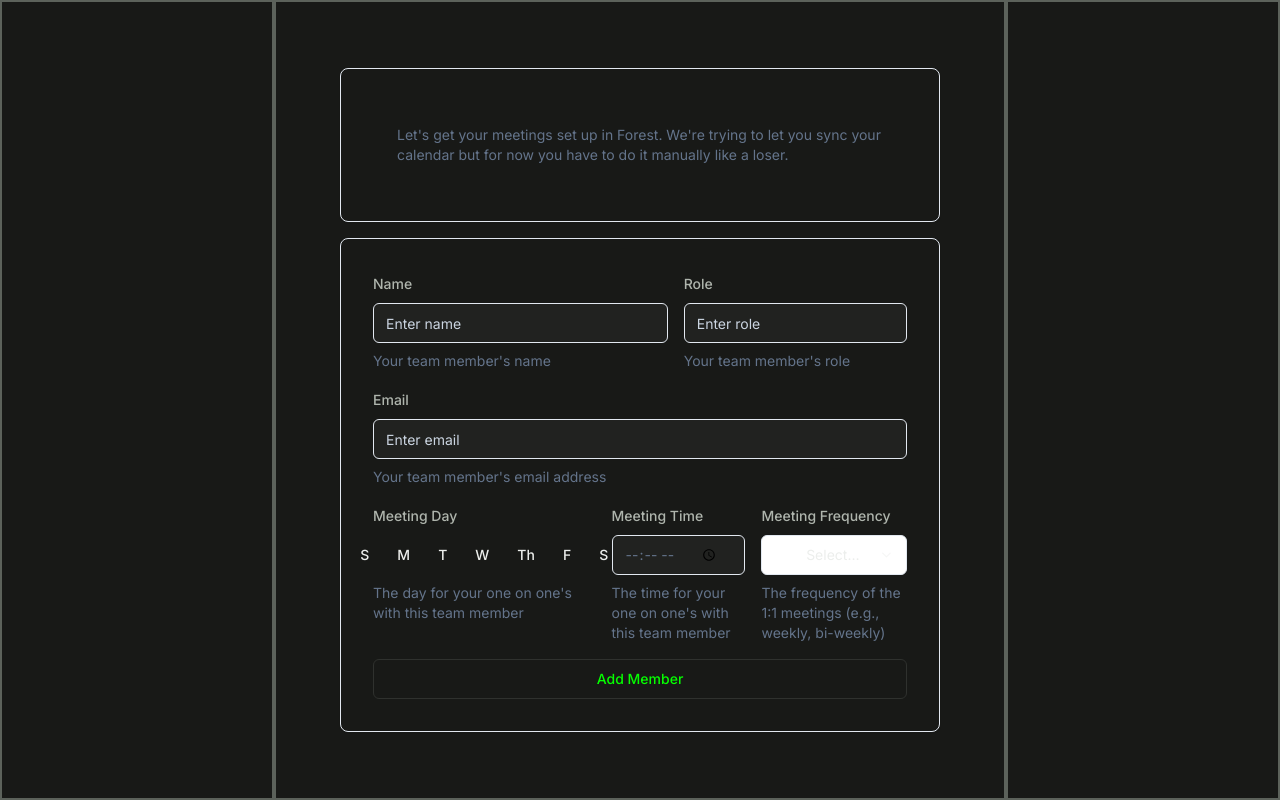
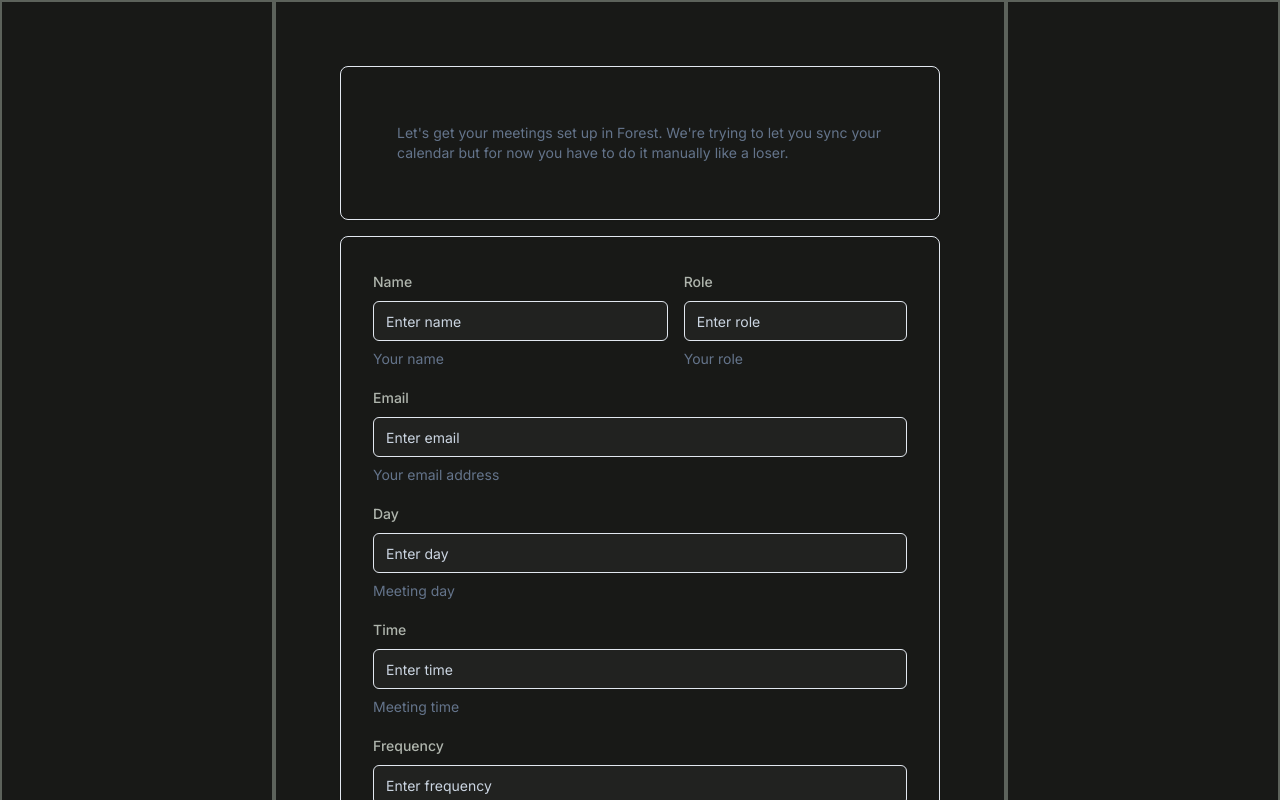
Before and after one commit to toastts/forest, a Next.js app: page /setup in a window 1280 px wide. Both pictures are taken after typing "Sample", "Sample", "name@example.com", "Sample" into the empty fields and a click on the button "Submit". Shown: the top 800 px of the page. Built offline with nearby package versions, Linux system fonts and the light colour scheme.

Commit message:
added supabase backend logic

```diff
--- a/app/(app)/setup/page.tsx
+++ b/app/(app)/setup/page.tsx
@@ -6,22 +6,11 @@ import UserOnboardForm from '@/components/UserOnboardForm';
 import MeetingOnboardForm from '@/components/MeetingOnboardForm';
 import { Card, CardHeader, CardTitle, CardDescription } from '@/components/ui/card';
 import { Button } from '@/components/ui/button';
+import { TablesInsert } from '@/lib/database.types';
 
 interface CombinedFormValues {
-  userForm: {
-    name: string;
-    role: string;
-    email: string;
-    prompt?: string;
-  };
-  meetingForms: {
-    name: string;
-    role: string;
-    email: string;
-    day: string;
-    time: string;
-    frequency: string;
-  }[];
+  userForm: TablesInsert<'users'>;
+  meetingForms: TablesInsert<'meetings'>[];
 }
 
 export default function SetupPage() {
--- a/app/api/forms/route.ts
+++ b/app/api/forms/route.ts
@@ -1,24 +1,10 @@
 import { NextResponse } from 'next/server';
-import { prisma } from '@/lib/prisma';
-
-interface UserForm {
-  name: string;
-  role: string;
-  email: string;
-}
-
-interface MeetingForm {
-  name: string;
-  role: string;
-  email: string;
-  day: string;
-  time: string;
-  frequency: string;
-}
+import { supabase } from '@/lib/supabase';
+import { TablesInsert, Tables } from '@/lib/database.types';
 
 interface RequestBody {
-  userForm: UserForm;
-  meetingForms: MeetingForm[];
+  userForm: TablesInsert<'users'>;
+  meetingForms: TablesInsert<'meetings'>[];
 }
 
 export async function POST(request: Request) {
@@ -29,29 +15,28 @@ export async function POST(request: Request) {
     console.log('Received meetingForms:', meetingForms);
 
     // Save user data
-    const user = await prisma.user.create({
-      data: {
-        name: userForm.name,
-        role: userForm.role,
-        email: userForm.email,
-      },
-    });
+    const { data: user, error: userError } = await supabase
+      .from('users')
+      .insert([userForm])
+      .select('id') // Ensure we select the id field
+      .single();
+
+    if (userError) {
+      console.error('Error creating user:', userError);
+      throw userError;
+    }
+
+    if (!user || !user.id) {
+      throw new Error('User creation failed or user ID is missing');
+    }
 
     console.log('User created:', user);
 
     // Save meeting data
     const meetingPromises = meetingForms.map((meetingForm) =>
-      prisma.meeting.create({
-        data: {
-          name: meetingForm.name,
-          role: meetingForm.role,
-          email: meetingForm.email,
-          day: meetingForm.day,
-          time: meetingForm.time,
-          frequency: meetingForm.frequency,
-          userId: user.id,
-        },
-      })
+      supabase
+        .from('meetings')
+        .insert([{ ...meetingForm, user_id: user.id }])
     );
 
     const meetings = await Promise.all(meetingPromises);
--- a/components/MeetingOnboardForm.tsx
+++ b/components/MeetingOnboardForm.tsx
@@ -8,8 +8,7 @@ import { Input } from '@/components/ui/input';
 import { Form, FormItem, FormLabel, FormControl, FormDescription, FormMessage } from '@/components/ui/form';
 import { zodResolver } from '@hookform/resolvers/zod';
 import { z } from 'zod';
-import { Select, SelectTrigger, SelectValue, SelectContent, SelectItem } from '@/components/ui/select';
-import { ToggleGroup, ToggleGroupItem } from '@/components/ui/toggle-group';
+import { TablesInsert } from '@/lib/database.types';
 
 interface OnboardFormValues {
   name: string;
@@ -30,12 +29,12 @@ const FormSchema = z.object({
 });
 
 interface MeetingOnboardFormProps {
-  onSubmit: (data: OnboardFormValues) => void;
-  onAddMeeting: (data: OnboardFormValues) => void;
+  onSubmit: () => Promise<void>;
+  onAddMeeting: (data: TablesInsert<'meetings'>) => void;
 }
 
 export default function MeetingOnboardForm({ onSubmit, onAddMeeting }: MeetingOnboardFormProps) {
-  const form = useForm<OnboardFormValues>({
+  const form = useForm<TablesInsert<'meetings'>>({
     resolver: zodResolver(FormSchema),
     defaultValues: {
       name: '',
@@ -47,14 +46,14 @@ export default function MeetingOnboardForm({ onSubmit, onAddMeeting }: MeetingOn
     },
   });
 
-  const handleAddMember = (data: OnboardFormValues) => {
+  const handleAddMeeting = (data: TablesInsert<'meetings'>) => {
     onAddMeeting(data);
     form.reset();
   };
 
   return (
     <Form {...form}>
-      <form onSubmit={form.handleSubmit(handleAddMember)} className="space-y-4">
+      <form onSubmit={form.handleSubmit(handleAddMeeting)} className="space-y-4">
         <div className="flex space-x-4">
           <FormItem className="w-7/12">
             <FormLabel className="text-text-primary">Name</FormLabel>
@@ -65,7 +64,7 @@ export default function MeetingOnboardForm({ onSubmit, onAddMeeting }: MeetingOn
                 render={({ field }) => <Input placeholder="Enter name" {...field} />}
               />
             </FormControl>
-            <FormDescription>Your team member's name</FormDescription>
+            <FormDescription>Your name</FormDescription>
             <FormMessage />
           </FormItem>
 
@@ -78,7 +77,7 @@ export default function MeetingOnboardForm({ onSubmit, onAddMeeting }: MeetingOn
                 render={({ field }) => <Input placeholder="Enter role" {...field} />}
               />
             </FormControl>
-            <FormDescription>Your team member's role</FormDescription>
+            <FormDescription>Your role</FormDescription>
             <FormMessage />
           </FormItem>
         </div>
@@ -92,87 +91,56 @@ export default function MeetingOnboardForm({ onSubmit, onAddMeeting }: MeetingOn
               render={({ field }) => <Input placeholder="Enter email" {...field} />}
             />
           </FormControl>
-          <FormDescription>Your team member's email address</FormDescription>
+          <FormDescription>Your email address</FormDescription>
           <FormMessage />
         </FormItem>
 
-        <div className="flex space-x-4">
-          <FormItem className="w-5/12">
-            <FormLabel className="text-text-primary">Meeting Day</FormLabel>
+        <FormItem>
+          <FormLabel className="text-text-primary">Day</FormLabel>
           <FormControl>
             <Controller
               name="day"
               control={form.control}
-                render={({ field }) => (
-                  <ToggleGroup type="single" onValueChange={field.onChange} value={field.value}>
-                    <ToggleGroupItem value="Sunday" aria-label="Meeting day: Sunday">
-                      <span>S</span>
-                    </ToggleGroupItem>
-                    <ToggleGroupItem value="Monday" aria-label="Meeting day: Monday">
-                      <span>M</span>
-                    </ToggleGroupItem>
-                    <ToggleGroupItem value="Tuesday" aria-label="Meeting day: Tuesday">
-                      <span>T</span>
-                    </ToggleGroupItem>
-                    <ToggleGroupItem value="Wednesday" aria-label="Meeting day: Wednesday">
-                      <span>W</span>
-                    </ToggleGroupItem>
-                    <ToggleGroupItem value="Thursday" aria-label="Meeting day: Thursday">
-                      <span>Th</span>
-                    </ToggleGroupItem>
-                    <ToggleGroupItem value="Friday" aria-label="Meeting day: Friday">
-                      <span>F</span>
-                    </ToggleGroupItem>
-                    <ToggleGroupItem value="Saturday" aria-label="Meeting day: Saturday">
-                      <span>S</span>
-                    </ToggleGroupItem>
-                  </ToggleGroup>
-                )}
+              render={({ field }) => <Input placeholder="Enter day" {...field} />}
             />
           </FormControl>
-            <FormDescription>The day for your one on one's with this team member</FormDescription>
+          <FormDescription>Meeting day</FormDescription>
           <FormMessage />
         </FormItem>
+
         <FormItem>
-            <FormLabel className="text-text-primary">Meeting Time</FormLabel>
+          <FormLabel className="text-text-primary">Time</FormLabel>
           <FormControl>
             <Controller
               name="time"
               control={form.control}
-                render={({ field }) => <Input type="time" placeholder="Enter meeting time" {...field} />}
+              render={({ field }) => <Input placeholder="Enter time" {...field} />}
             />
           </FormControl>
-            <FormDescription>The time for your one on one's with this team member</FormDescription>
+          <FormDescription>Meeting time</FormDescription>
           <FormMessage />
         </FormItem>
+
         <FormItem>
-            <FormLabel className="text-text-primary">Meeting Frequency</FormLabel>
+          <FormLabel className="text-text-primary">Frequency</FormLabel>
           <FormControl>
             <Controller
               name="frequency"
               control={form.control}
-                render={({ field }) => (
-                  <Select onValueChange={field.onChange} value={field.value}>
-                    <SelectTrigger>
-                      <SelectValue placeholder="Select frequency" />
-                    </SelectTrigger>
-                    <SelectContent>
-                      <SelectItem value="Weekly">Weekly</SelectItem>
-                      <SelectItem value="Biweekly">Biweekly</SelectItem>
-                      <SelectItem value="Monthly">Monthly</SelectItem>
-                    </SelectContent>
-                  </Select>
-                )}
+              render={({ field }) => <Input placeholder="Enter frequency" {...field} />}
             />
           </FormControl>
-            <FormDescription>The frequency of the 1:1 meetings (e.g., weekly, bi-weekly)</FormDescription>
+          <FormDescription>Meeting frequency</FormDescription>
           <FormMessage />
         </FormItem>
-        </div>
+
         <Button type="submit" variant="outline" className="w-full text-branding-bright border-background-border bg-background-primary">
-          Add Member
+          Add Meeting
         </Button>
       </form>
+      <Button onClick={onSubmit} variant="outline" className="w-full text-branding-bright border-background-border bg-background-primary mt-4">
+        Submit All
+      </Button>
     </Form>
   );
 }
--- a/components/UserOnboardForm.tsx
+++ b/components/UserOnboardForm.tsx
@@ -8,6 +8,7 @@ import { Form, FormItem, FormLabel, FormControl, FormDescription, FormMessage }
 import { zodResolver } from '@hookform/resolvers/zod';
 import { z } from 'zod';
 import { Textarea } from '@/components/ui/textarea';
+import { TablesInsert } from '@/lib/database.types';
 
 interface OnboardFormValues {
   name: string;
@@ -24,11 +25,11 @@ const FormSchema = z.object({
 });
 
 interface UserOnboardFormProps {
-  onSubmit: (data: OnboardFormValues) => void;
+  onSubmit: (data: TablesInsert<'users'>) => void;
 }
 
 export default function UserOnboardForm({ onSubmit }: UserOnboardFormProps) {
-  const form = useForm<OnboardFormValues>({
+  const form = useForm<TablesInsert<'users'>>({
     resolver: zodResolver(FormSchema),
     defaultValues: {
       name: '',
@@ -87,7 +88,7 @@ export default function UserOnboardForm({ onSubmit }: UserOnboardFormProps) {
               <Controller
                 name="prompt"
                 control={form.control}
-                render={({ field }) => <Textarea placeholder="Enter your response" {...field} />}
+                render={({ field }) => <Textarea placeholder="Enter your response" {...field} value={field.value ?? ''} />}
               />
             </FormControl>
             <FormDescription>Share your thoughts on how we can assist you</FormDescription>
--- /dev/null
+++ b/lib/supabase.ts
@@ -0,0 +1,11 @@
+import { createClient } from '@supabase/supabase-js';
+import { Database } from './database.types';
+
+const supabaseUrl = process.env.SUPABASE_URL || '';
+const supabaseKey = process.env.SUPABASE_KEY || '';
+
+if (!supabaseUrl || !supabaseKey) {
+  throw new Error('Missing Supabase URL or Key');
+}
+
+export const supabase = createClient<Database>(supabaseUrl, supabaseKey);
--- a/package.json
+++ b/package.json
@@ -11,13 +11,13 @@
   "dependencies": {
     "@highlight-ai/app-runtime": "^0.0.42",
     "@hookform/resolvers": "^3.9.0",
-    "@prisma/client": "^5.17.0",
     "@radix-ui/react-label": "^2.1.0",
     "@radix-ui/react-popover": "^1.1.1",
     "@radix-ui/react-select": "^2.1.1",
     "@radix-ui/react-slot": "^1.1.0",
     "@radix-ui/react-toggle": "^1.1.0",
     "@radix-ui/react-toggle-group": "^1.1.0",
+    "@supabase/supabase-js": "^2.44.4",
     "@types/node-cron": "^3.0.11",
     "add": "^2.0.6",
     "axios": "^1.7.2",
@@ -30,7 +30,6 @@
     "node-cron": "^3.0.3",
     "nodemailer": "^6.9.14",
     "openai": "^4.52.7",
-    "prisma": "^5.17.0",
     "react": "^18",
     "react-day-picker": "^8.10.1",
     "react-dom": "^18",
```
Also changed, not shown: lib/database.types.ts (added, +173 -0 lines), 1 other file (tests, documents, lock files or other folders). Lines whose indentation alone changed are shown as unchanged.
